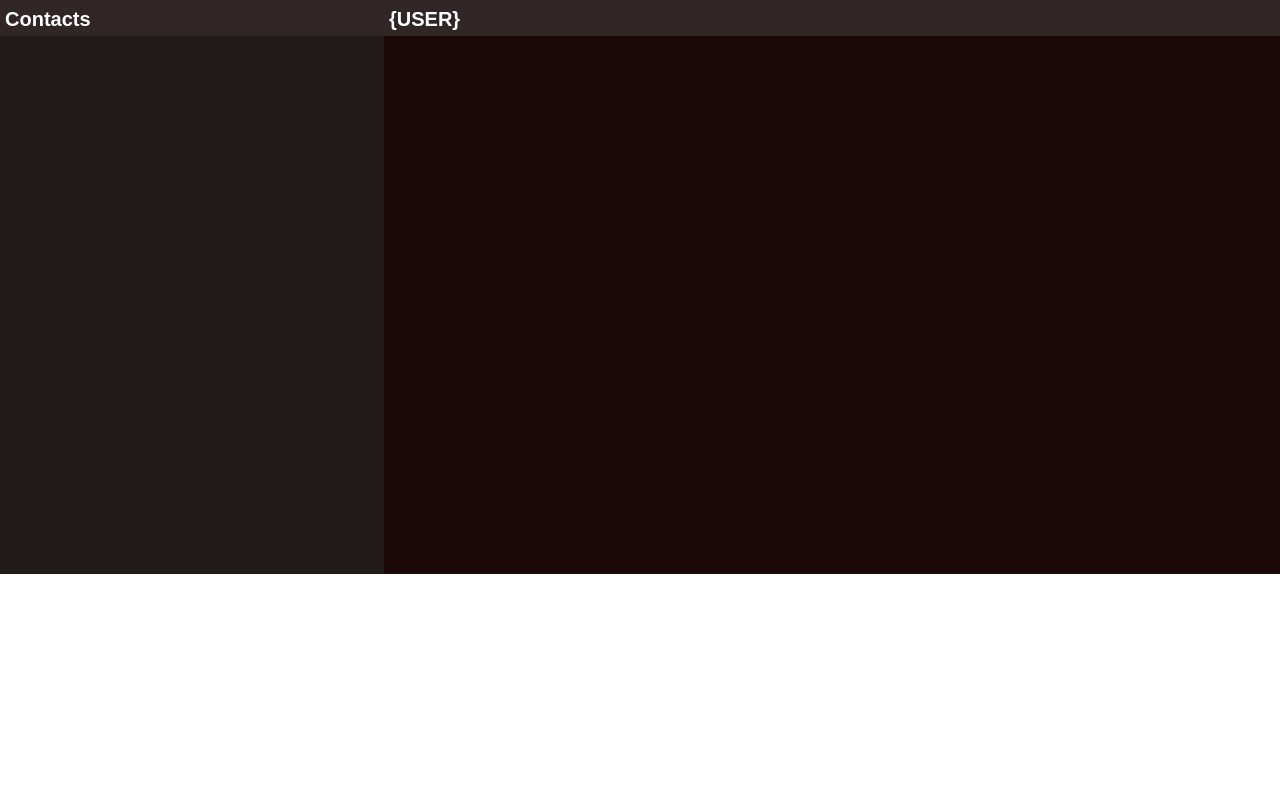
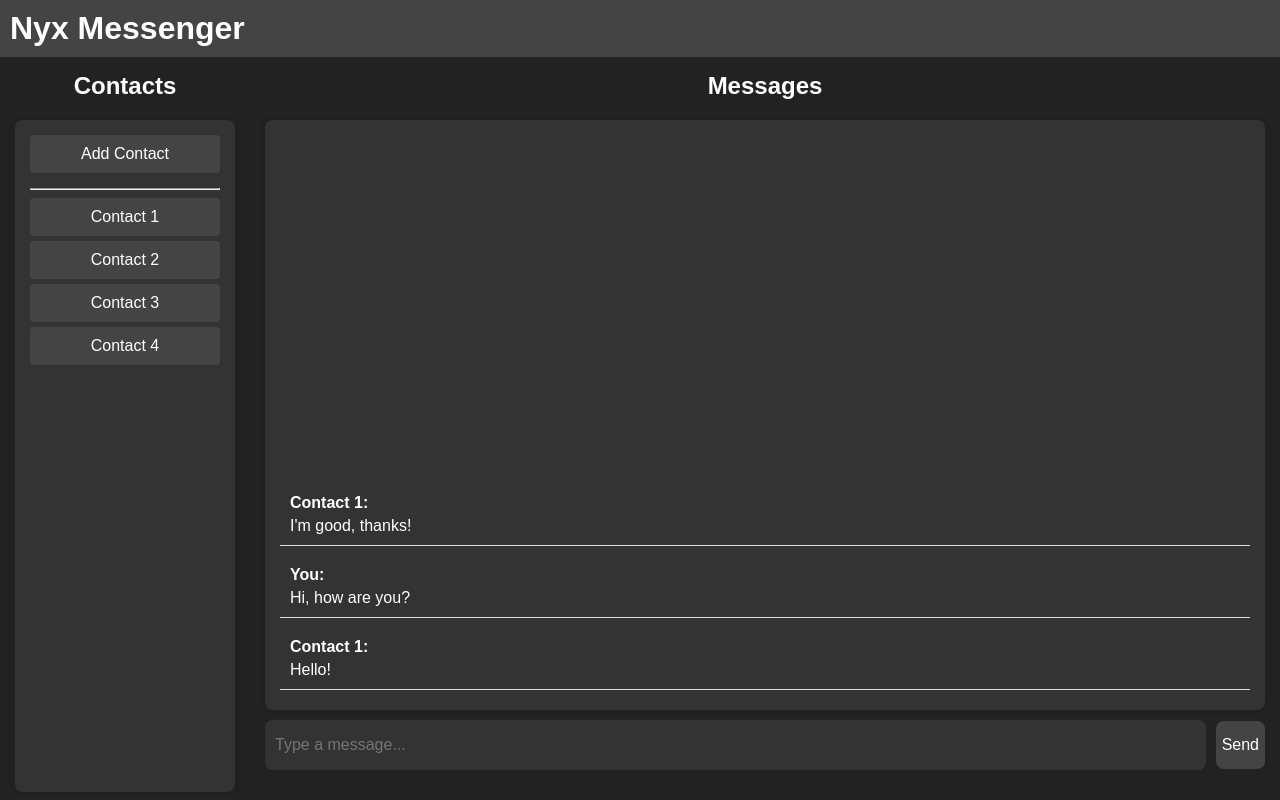
Before and after one commit to Loaf0/Harpocrates, a Flask app: page / in a window 1280 px wide. Run offline with Flask 3, Linux system fonts and the light colour scheme.

Commit message:
Revamped GUI still looking for window api

```diff
--- /dev/null
+++ b/static/home.css
@@ -0,0 +1,158 @@
+body {
+    font-family: Arial, sans-serif;
+    margin: 0;
+    padding: 0;
+    background-color: #222;
+    color: white;
+}
+
+.container {
+    display: flex;
+    flex-direction: column;
+    height: 100vh;
+}
+
+.top-bar {
+    background-color: #444;
+    padding: 10px;
+    display: flex;
+    justify-content: space-between;
+    align-items: center;
+}
+
+.top-bar h1 {
+    margin: 0;
+}
+
+.add-contact {
+    font-size: 16px;
+    background-color: #444;
+    color: white;
+    border: none;
+    padding: 10px 20px;
+    cursor: pointer;
+    border-radius: 4px;
+    width: 100%;
+    margin-bottom: 7px;
+}
+
+.add-contact:hover {
+    background-color: #555;
+}
+
+.content {
+    display: flex;
+    flex-grow: 1;
+}
+
+.sidebar {
+    width: 25%;
+    max-width: 250px;
+    padding: 15px;
+    box-sizing: border-box;
+}
+
+.sidebar h2 {
+    margin-top: 0;
+    text-align: center;
+}
+
+.contacts-container {
+    background-color: #333;
+    padding: 15px;
+    border-radius: 8px;
+    box-shadow: 0 0 10px rgba(0, 0, 0, 0.1);
+    height: 90%;
+    overflow-y: auto;
+}
+
+.contacts-list {
+    list-style: none;
+    padding: 0;
+    margin-top: 0;
+}
+
+.contacts-list li {
+    padding: 10px;
+    margin: 5px 0;
+    background-color: #444;
+    cursor: pointer;
+    text-align: center;
+    border-radius: 4px;
+}
+
+.contacts-list li:hover {
+    background-color: #555;
+}
+
+.main-content {
+    flex-grow: 1;
+    padding: 15px;
+    box-sizing: border-box;
+    display: flex;
+    flex-direction: column;
+}
+
+.main-content h2 {
+    margin-top: 0;
+    text-align: center;
+}
+
+.messages {
+    background-color: #333;
+    padding: 15px;
+    border-radius: 8px;
+    box-shadow: 0 0 10px rgba(0, 0, 0, 0.1);
+    flex-grow: 1;
+    display: flex;
+    flex-direction: column-reverse;
+    overflow-y: auto;
+    margin-bottom: 10px;
+}
+
+.message {
+    padding: 10px;
+    margin: 5px 0;
+    border-bottom: 1px solid #ddd;
+}
+
+.message strong {
+    display: block;
+    margin-bottom: 5px;
+}
+
+.send-message-container {
+    margin-top: 10px;
+    margin-bottom: 25px;
+    display: flex;
+    align-items: center;
+    height: 30px;
+}
+
+.send-message-input {
+    height: 100%;
+    background-color: #333;
+    font-size: 16px;
+    color: white;
+    flex-grow: 1;
+    padding: 10px;
+    margin-right: 5px;
+    border-radius: 8px;
+    border: 0;
+}
+
+.send-message-button {
+    height: 160%;
+    margin-left: 5px;
+    font-size: 16px;
+    background-color: #444;
+    color: white;
+    border: none;
+    cursor: pointer;
+    border-radius: 8px;
+    border: 0;
+}
+
+.send-message-button:hover {
+    background-color: #555;
+}
--- a/templates/home.html
+++ b/templates/home.html
@@ -1,77 +1,48 @@
 <!DOCTYPE html>
 <html lang="en">
 <head>
-    <!-- Pallet1 #2c3f66 #455071 -->
-    <!-- Pallet2 #1b0808 #211a1a -->
     <meta charset="UTF-8">
     <meta name="viewport" content="width=device-width, initial-scale=1.0">
     <title>Nyx Messenger</title>
-    <style>
-        body {
-            margin: 0;
-            padding: 0;
-            color: whitesmoke;
-            font-family: Arial, monospace;
-            font-weight: 600;
-            display: flex;
-            flex-direction: column;
-            height: 100vh;
-        }
-        #nyx-head {
-            height: 30px;
-            width: 100%;
-            overflow: hidden;
-            margin: 0;
-            background-color: orange;
-        }
-        #nyx-container {
-            height: 100%;
-            width: 100%;
-        }
-        .header {
-            text-align: center;
-            margin: 0;
-        }
-        #contacts {
-            position: absolute;
-            height: 100%;
-            width: 30%;
-            background-color: #211a1a;
-            color: white;
-            height: 574px;
-        }
-        #message-window {
-            position: absolute;
-            height: 100%;
-            width: 70%;
-            left: 30%;
-            background-color: #1b0808;
-            color: white;
-            height: 574px;
-        }
-        .column-header {
-            position: absolute;
-            top: -15px;
-            padding-top: 10px;
-            padding-bottom: 5px;
-            width: 100%;
-            padding-left: 5px;
-            font-size: 20px;
-            background-color: #302626;
-        }
-    </style>
+    <link rel="stylesheet" href="/static/home.css">
 </head>
 <body>
-    <div id="nyx-container">
-
-        <div id="contacts">
-            <h1 class="column-header">Contacts</h1>
+    <div class="container">
+        <div class="top-bar">
+            <h1>Nyx Messenger</h1>
         </div>
-
-        <div id="message-window">
-            <h1 class="column-header">{USER}</h1>
-        </div>
-
+        <div class="content">
+            <div class="sidebar">
+                <h2>Contacts</h2>
+                <div class="contacts-container">
+                    <button class="add-contact">Add Contact</button>
+                    <hr>
+                    <ul class="contacts-list">
+                        <li>Contact 1</li>
+                        <li>Contact 2</li>
+                        <li>Contact 3</li>
+                        <li>Contact 4</li>
+                    </ul>
+                </div>
+            </div>
+            <div class="main-content">
+                <h2>Messages</h2>
+                <div class="messages">
+                    <div class="message">
+                        <strong>Contact 1:</strong> Hello!
+                    </div>
+                    <div class="message">
+                        <strong>You:</strong> Hi, how are you?
+                    </div>
+                    <div class="message">
+                        <strong>Contact 1:</strong> I'm good, thanks!
+                    </div>
+                </div>
+                <div class="send-message-container">
+                    <input type="text" class="send-message-input" placeholder="Type a message...">
+                    <button class="send-message-button">Send</button>
+                </div>
+            </div>
         </div>
     </div>
 </body>
```
